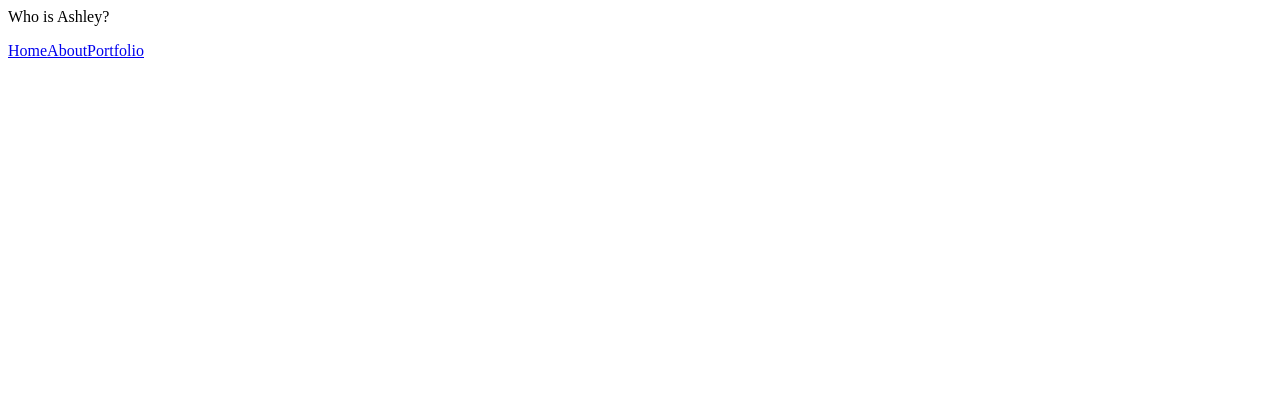
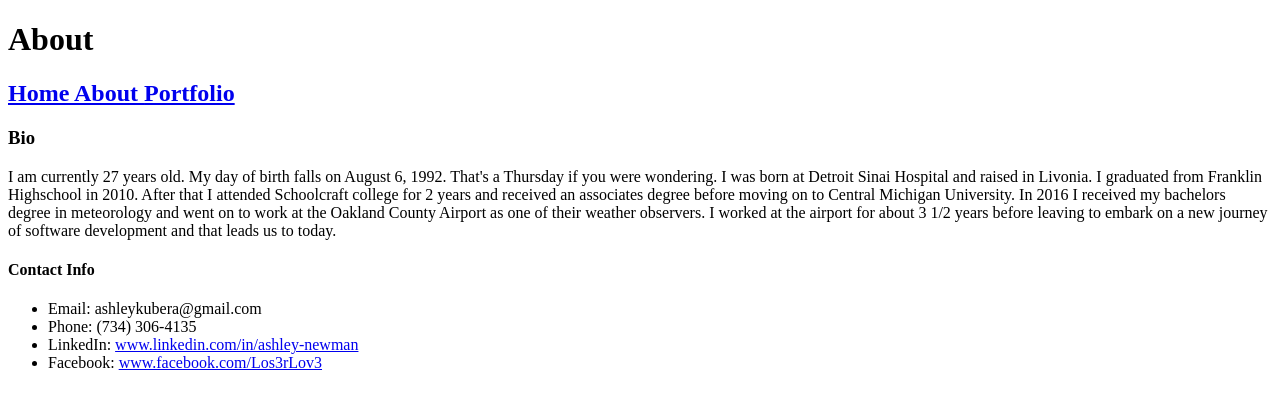
Before and after one commit to msdottee/PersonalWebsite, a plain HTML site: page WebContent/about.html in a window 1280 px wide. Drawn offline with Linux system fonts and the light colour scheme.

Commit message:
added content for about page

```diff
--- a/WebContent/about.html
+++ b/WebContent/about.html
@@ -5,8 +5,23 @@
 <title>About</title>
 </head>
 <body>
-<h>Who is Ashley?</h>
-<p><a href="index.html">Home</a><a href="about.html">About</a><a href="portfolio.html">Portfolio</a></p>
+<h1>About</h1>
+<h2><a href="index.html"> Home </a><a href="about.html"> About </a><a href="portfolio.html"> Portfolio </a></h2>
+<div>
+<h3>Bio</h3>
+<p>I am currently 27 years old. My day of birth falls on August 6, 1992. That's a Thursday if you were wondering.
+I was born at Detroit Sinai Hospital and raised in Livonia. I graduated from Franklin Highschool in 2010.
+After that I attended Schoolcraft college for 2 years and received an associates degree before moving on to Central Michigan University.
+In 2016 I received my bachelors degree in meteorology and went on to work at the Oakland County Airport as one of their weather observers.
+I worked at the airport for about 3 1/2 years before leaving to embark on a new journey of software development and that leads us to today.</p>
+<h4>Contact Info</h4>
+<ul>
+<li>Email: ashleykubera@gmail.com</li>
+<li>Phone: (734) 306-4135</li>
+<li>LinkedIn: <a href="https://www.linkedin.com/in/ashley-newman-751913ab/">www.linkedin.com/in/ashley-newman</a></li>
+<li>Facebook: <a href="https://www.facebook.com/Los3rLov3">www.facebook.com/Los3rLov3</a></li>
 
+</ul>
+</div>
 </body>
 </html>
```
Also changed, not shown: WebContent/index.html (+1 -1 lines), WebContent/portfolio.html (+1 -1 lines).
